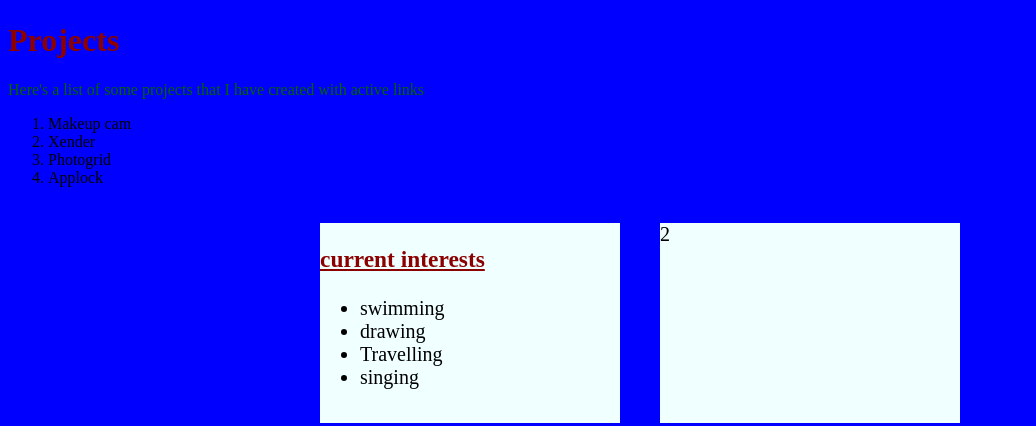
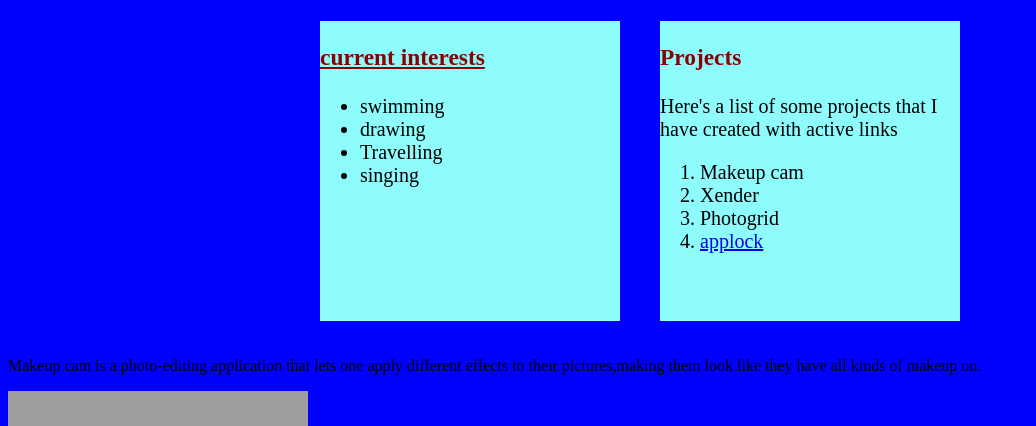
Before and after one commit to anitakate/portfolio, a plain HTML site: page index.html in a window 1280 px wide. Shown: the part 383-809 px from the top of the page, without its empty margins (0-1036 px from the left). Drawn offline with Linux system fonts and the light colour scheme; grey boxes are pictures that could not be loaded.

Commit message:
Change background color

```diff
--- a/index.html
+++ b/index.html
@@ -7,14 +7,7 @@
 <body>
     <h1>Catherine Nyambura</h1>
     <img src="https://www.adobe.com/content/dam/cc/us/en/products/illustrator/ai-video_1000x494.jpg.img.jpg" alt="graphic" width="500" height="300">
-<h1>Projects</h1>
-<p>Here's a list of some projects that I have created with active links </p>
- <ol>
-     <li>Makeup cam</li>
-     <li>Xender</li>
-     <li>Photogrid</li>
-     <li>Applock</li>
-</ol>
+
 <div class="flex-box1">
     <div>
         <h3><u>current interests</u></h3>
@@ -25,7 +18,16 @@
             <li>singing</li>
         </ul>
     </div>
-    <div>2</div>
+    <div>
+            <h3>Projects</h3>
+            <p>Here's a list of some projects that I have created with active links </p>
+            <ol>
+                    <li>Makeup cam</li>
+                    <li>Xender</li>
+                    <li>Photogrid</li>
+                    <li><a href="https://app-lock.en.uptodown.com/android/download">applock</a></li>
+               </ol>
+    </div>
 </div>
 <p>Makeup cam is a photo-editing application that lets one apply different effects to their pictures,making them look like they have all kinds of makeup on.</p>
 <img src="https://lh3.googleusercontent.com/CIzgUNAnn-raxR_nPucYqdw0YNvLHR3_MkFnmQlT-wvqknXPYcbBO0HFqRBvnVKF6g" alt="makeup" width="300" height="200">
--- a/styles.css
+++ b/styles.css
@@ -1,9 +1,8 @@
 body{
     background-color: blue;
-
 }
 p{
-color: darkgreen;
+color: black;
 
 
 }
@@ -18,9 +17,9 @@ h1,h2,h3{
     flex-wrap: wrap;
 }
 .flex-box1 > div{
-    background-color: azure;
+    background-color: rgb(142, 252, 252);
     margin: 20px;
-    height: 200px;
+    height: 300px;
     width: 300px;
     font-size: 20px;
     float: right;
```
